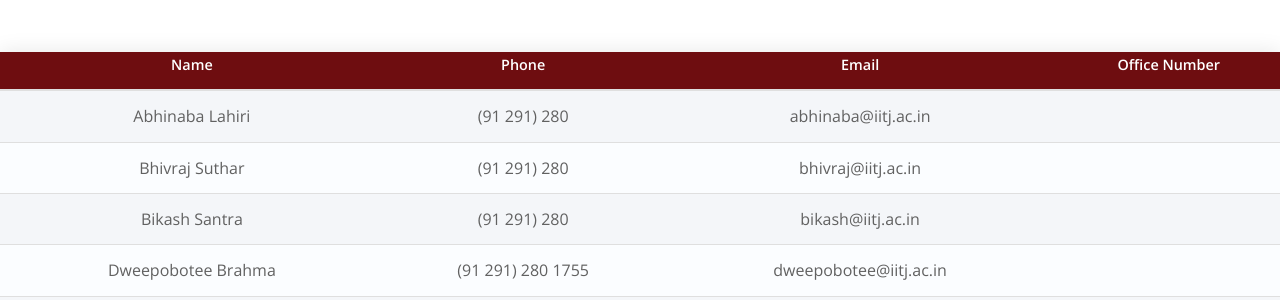
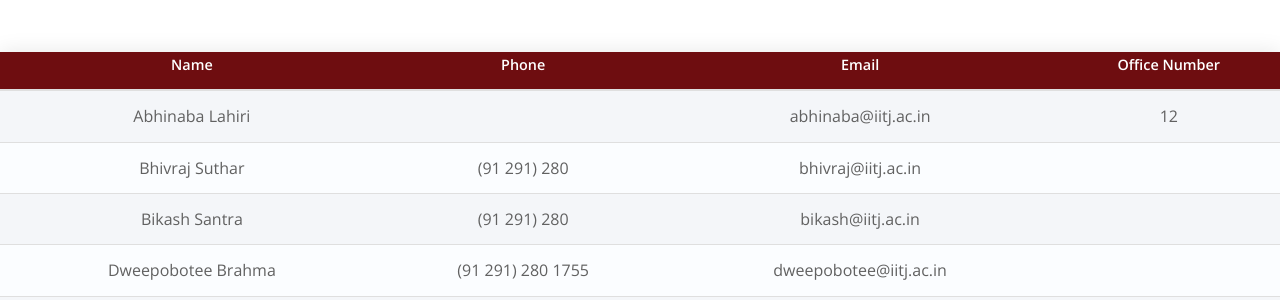
Before and after one commit to SAIDEIITJ/SAIDE_main, a Jekyll site: the page built from _pages/directory.md, in a window 1280 px wide. Shown: the part 881-1181 px from the top of the page. Built offline with Jekyll 4.4.1, drawn with Linux system fonts in a browser that asks for light colours; nearby versions of some CDN libraries.

Commit message:
Update team

```diff
--- a/_data/team.yaml
+++ b/_data/team.yaml
@@ -4,8 +4,8 @@
   subfaculty: Core Faculty
   staff: 0
   email: abhinaba@iitj.ac.in
-  phone: (91 291) 280
-  office_number: ''
+  phone: ''
+  office_number: '12'
   bio1: Social Choice Theory, Mechanism Design, Game Theory
   bio2: ''
   bio3: ''
```
